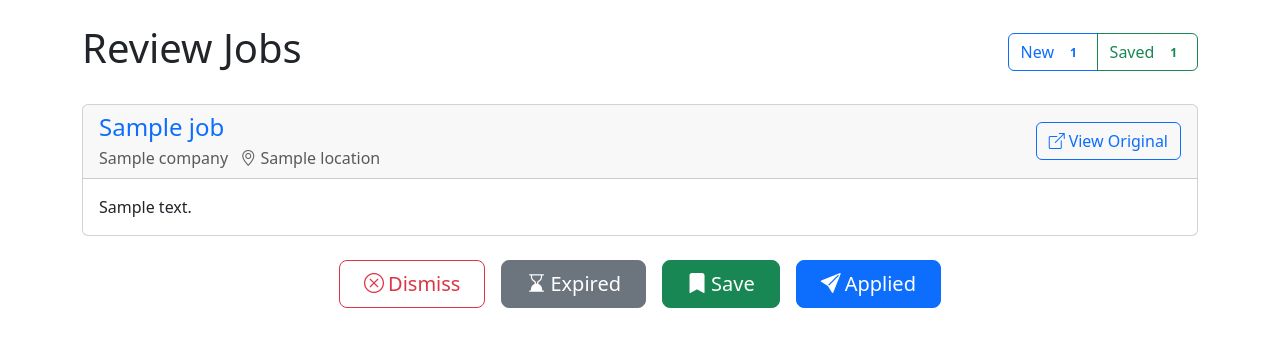
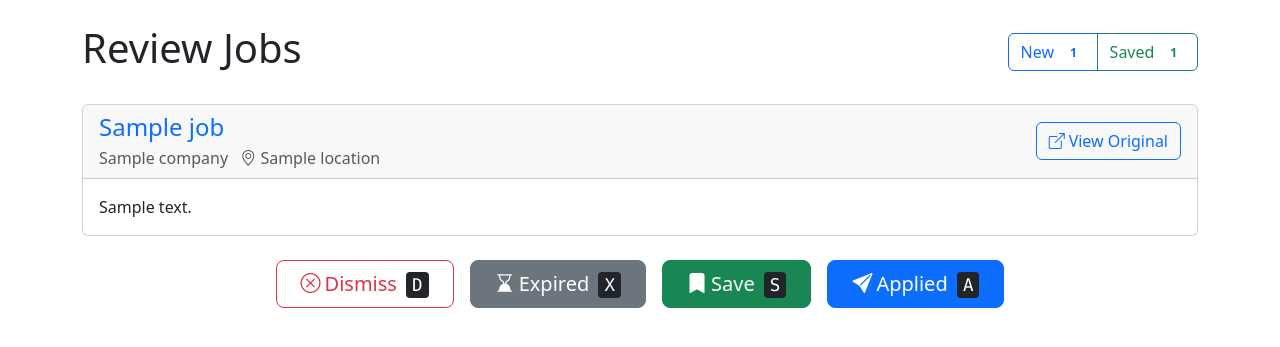
Before and after one commit to justicesuh/sisyphus, a Django app: template sisyphus/templates/jobs/job_review.html in a window 1280 px wide. Shown: the part 56-403 px from the top of the page. Run offline with Django 5.2, Linux system fonts and the light colour scheme; the template is opened without the code that fills it: most values are stand-ins (such as "Sample title", 1, 10 or a date in 2020); data that the repository does not hold is empty.

Commit message:
Add keyboard shortcuts to review page

```diff
--- a/sisyphus/templates/jobs/job_review.html
+++ b/sisyphus/templates/jobs/job_review.html
@@ -46,32 +46,32 @@
 </div>
 
 <div class="d-flex justify-content-center gap-3">
-    <form method="post" action="{% url 'web:job_review_action' job.uuid %}?filter={{ current_filter }}" class="d-inline">
+    <form id="form-dismiss" method="post" action="{% url 'web:job_review_action' job.uuid %}?filter={{ current_filter }}" class="d-inline">
         {% csrf_token %}
         <input type="hidden" name="status" value="dismissed">
         <button type="submit" class="btn btn-outline-danger btn-lg px-4">
-            <i class="bi bi-x-circle me-1"></i>Dismiss
+            <i class="bi bi-x-circle me-1"></i>Dismiss <kbd class="ms-1">D</kbd>
         </button>
     </form>
-    <form method="post" action="{% url 'web:job_review_action' job.uuid %}?filter={{ current_filter }}" class="d-inline">
+    <form id="form-expired" method="post" action="{% url 'web:job_review_action' job.uuid %}?filter={{ current_filter }}" class="d-inline">
         {% csrf_token %}
         <input type="hidden" name="status" value="expired">
         <button type="submit" class="btn btn-secondary btn-lg px-4">
-            <i class="bi bi-hourglass-bottom me-1"></i>Expired
+            <i class="bi bi-hourglass-bottom me-1"></i>Expired <kbd class="ms-1">X</kbd>
         </button>
     </form>
-    <form method="post" action="{% url 'web:job_review_action' job.uuid %}?filter={{ current_filter }}" class="d-inline">
+    <form id="form-saved" method="post" action="{% url 'web:job_review_action' job.uuid %}?filter={{ current_filter }}" class="d-inline">
         {% csrf_token %}
         <input type="hidden" name="status" value="saved">
         <button type="submit" class="btn btn-success btn-lg px-4">
-            <i class="bi bi-bookmark-fill me-1"></i>Save
+            <i class="bi bi-bookmark-fill me-1"></i>Save <kbd class="ms-1">S</kbd>
         </button>
     </form>
-    <form method="post" action="{% url 'web:job_review_action' job.uuid %}?filter={{ current_filter }}" class="d-inline">
+    <form id="form-applied" method="post" action="{% url 'web:job_review_action' job.uuid %}?filter={{ current_filter }}" class="d-inline">
         {% csrf_token %}
         <input type="hidden" name="status" value="applied">
         <button type="submit" class="btn btn-primary btn-lg px-4">
-            <i class="bi bi-send-fill me-1"></i>Applied
+            <i class="bi bi-send-fill me-1"></i>Applied <kbd class="ms-1">A</kbd>
         </button>
     </form>
 </div>
@@ -86,3 +86,28 @@
 </div>
 {% endif %}
 {% endblock %}
+
+{% block extra_js %}
+{% if job %}
+<script>
+document.addEventListener('keydown', function(e) {
+    if (e.target.tagName === 'INPUT' || e.target.tagName === 'TEXTAREA') return;
+
+    switch(e.key.toLowerCase()) {
+        case 'd':
+            document.getElementById('form-dismiss').submit();
+            break;
+        case 'x':
+            document.getElementById('form-expired').submit();
+            break;
+        case 's':
+            document.getElementById('form-saved').submit();
+            break;
+        case 'a':
+            document.getElementById('form-applied').submit();
+            break;
+    }
+});
+</script>
+{% endif %}
+{% endblock %}
```
